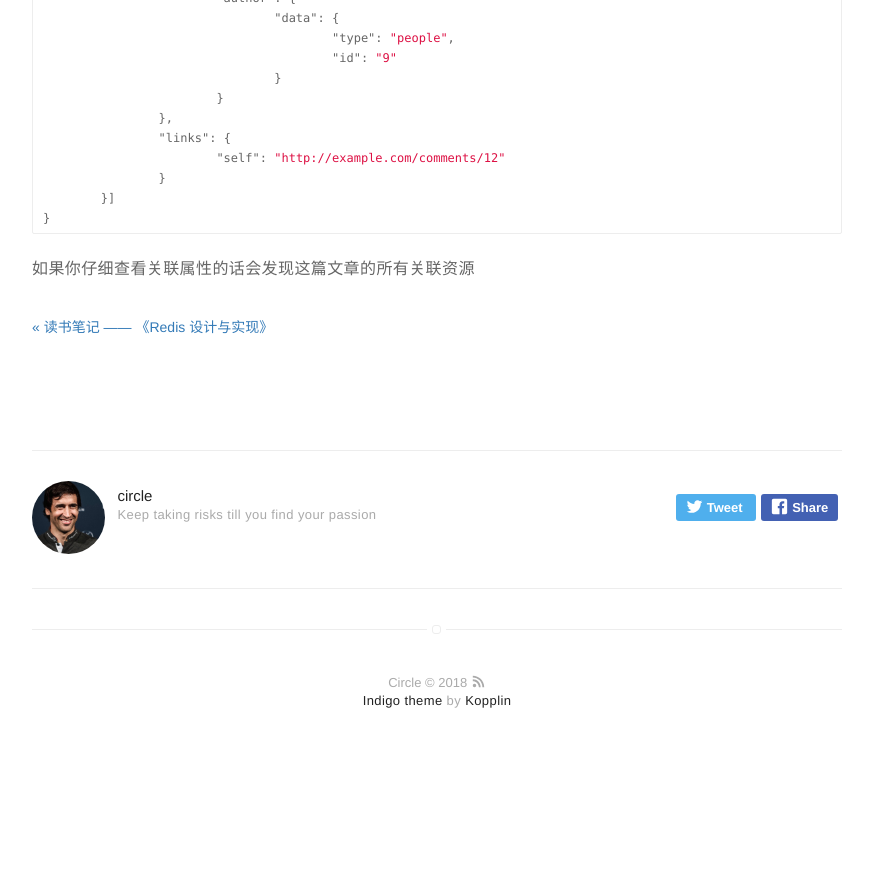
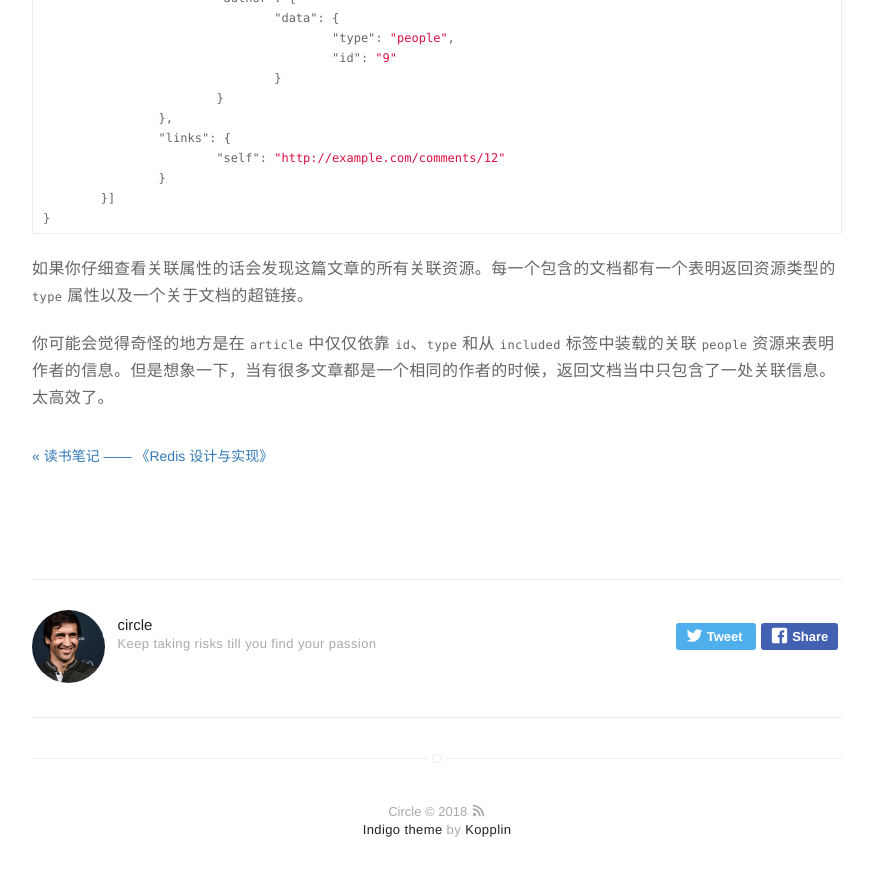
Before and after one commit to rust17/blog, a Jekyll site: the page built from _posts/2018-11-03-Introduction-to-the-JSON-API.markdown, in a window 1280 px wide and 900 px high, scrolled down 3141 px. Shown: the top 876 px of the window, without its empty margins (203-1076 px from the left). Built offline with Jekyll 4.4.1, drawn with Linux system fonts in a browser that asks for light colours; comment, search, counter and statistics services are not loaded; before the commit the page ends 3913 px from its top, so only the background shows below that.

Commit message:
update article -- Introduction to the JSON API

````diff
--- a/_posts/2018-11-03-Introduction-to-the-JSON-API.markdown
+++ b/_posts/2018-11-03-Introduction-to-the-JSON-API.markdown
@@ -152,4 +152,6 @@ Accept: application/vnd.api+json
 }
 ```
 
-如果你仔细查看关联属性的话会发现这篇文章的所有关联资源
+如果你仔细查看关联属性的话会发现这篇文章的所有关联资源。每一个包含的文档都有一个表明返回资源类型的 `type` 属性以及一个关于文档的超链接。
+
+你可能会觉得奇怪的地方是在 `article` 中仅仅依靠 `id`、`type` 和从 `included` 标签中装载的关联 `people` 资源来表明作者的信息。但是想象一下，当有很多文章都是一个相同的作者的时候，返回文档当中只包含了一处关联信息。太高效了。
````
